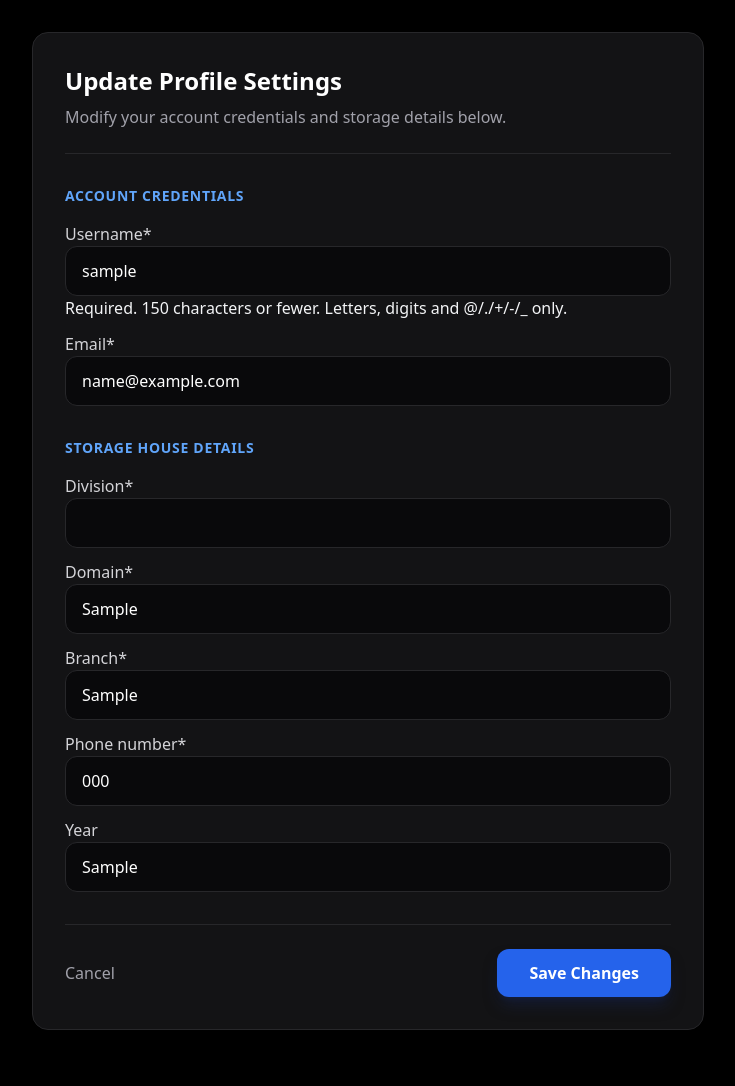
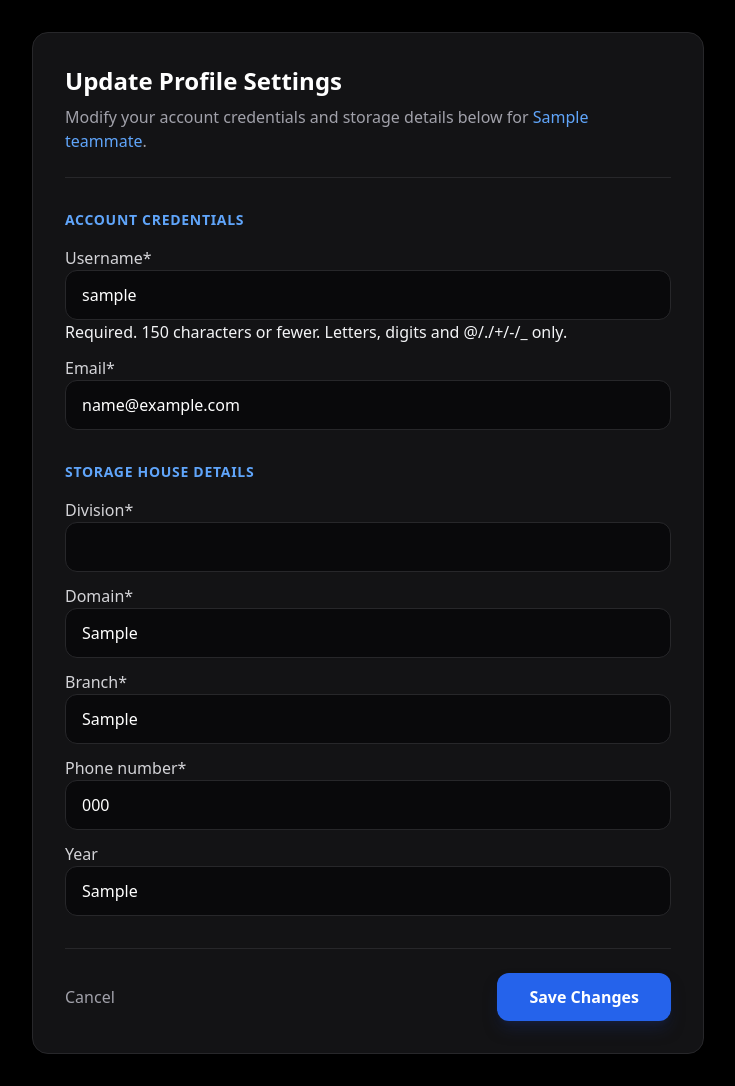
Before and after one commit to prab-hector/PJT_3, a Django app: page /profile/1/edit/ in a window 1280 px wide. Shown: the whole page, without its empty margins (272-1007 px from the left). Before the commit the page ends 1030 px from the top, so only its background shows below. Run offline with Django 5.2, Linux system fonts and the light colour scheme; a user stored in the database is signed in; tables that the repository leaves empty hold one stand-in row (values such as "Sample post"); parts of the project's set-up code (start-up, migrations or seed data) failed here and were passed over; some libraries are stand-ins or nearby versions.

Commit message:
set pass work but doesn.t connect to edit profilr

```diff
--- a/users/templates/users/edit_profile.html
+++ b/users/templates/users/edit_profile.html
@@ -30,7 +30,7 @@
     <div class="max-w-2xl mx-auto bg-zinc-900/80 p-8 rounded-2xl border border-zinc-800 backdrop-blur-md shadow-2xl">
 
         <h2 class="text-2xl font-bold text-white mb-2">Update Profile Settings</h2>
-        <p class="text-zinc-400 mb-6">Modify your account credentials and storage details below.</p>
+        <p class="text-zinc-400 mb-6">Modify your account credentials and storage details below for <span class="text-blue-400 font-medium">{{ my_storage.name }}</span>.</p>
         <hr class="border-zinc-800 mb-8">
 
         <form method="POST" class="space-y-8">
--- a/users/views.py
+++ b/users/views.py
@@ -56,7 +56,7 @@ def set_password(request, pk): # 1. Accept pk as an argument
         if form.is_valid():
             user = form.save()
             update_session_auth_hash(request, user)
-            login(request, user, backend='django.contrib.auth.backends.ModelBackend')
+            login(request, user,)
             # 3. Redirect using the specific user's pk
             return redirect('edit_profile', pk=user.pk)
     else:
@@ -105,6 +105,7 @@ def edit_profile(request, pk):
     context = {
         'u_form': u_form,
         's_form': s_form,
+        'my_storage': storage_instance,
         'user_has_password': request.user.has_usable_password()
     }
     return render(request, 'users/edit_profile.html', context)
```
